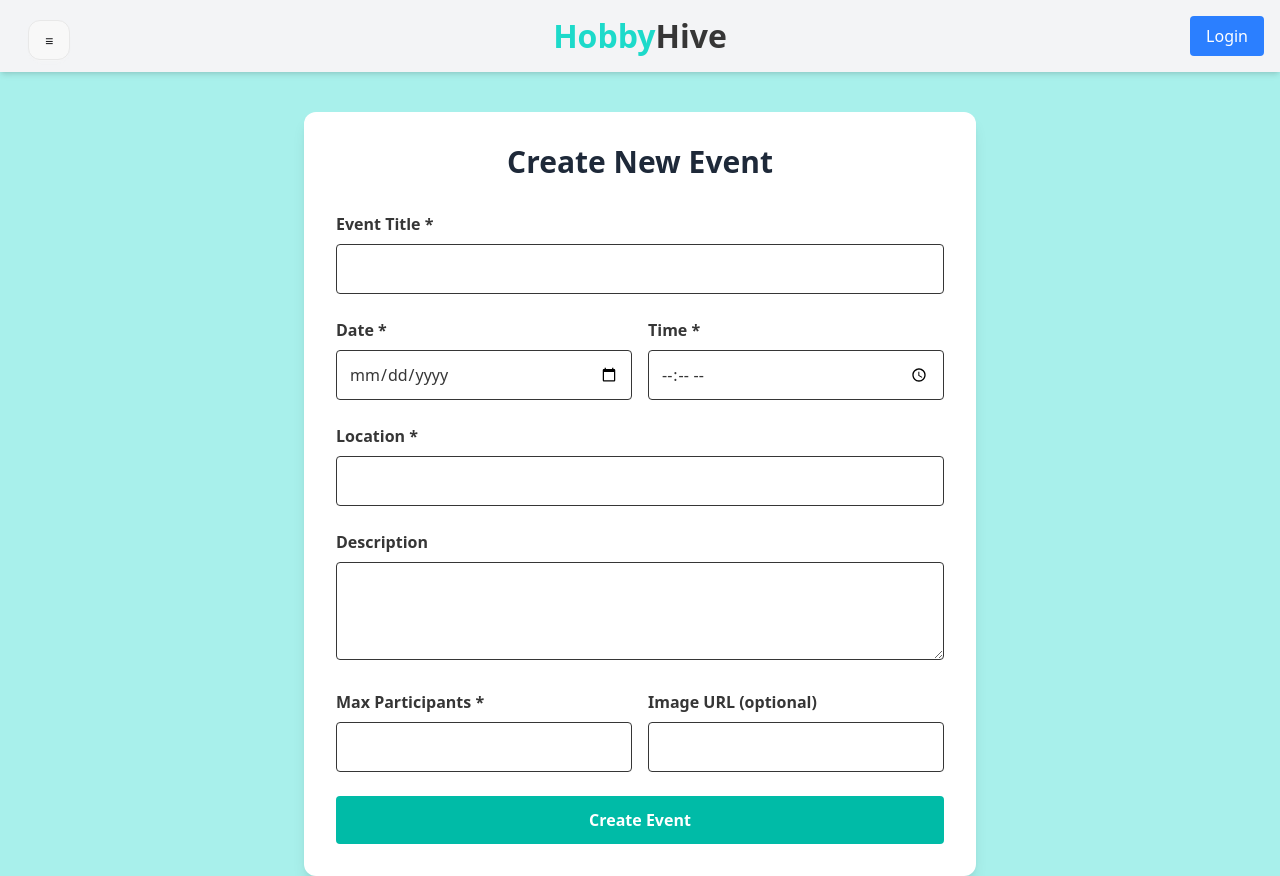
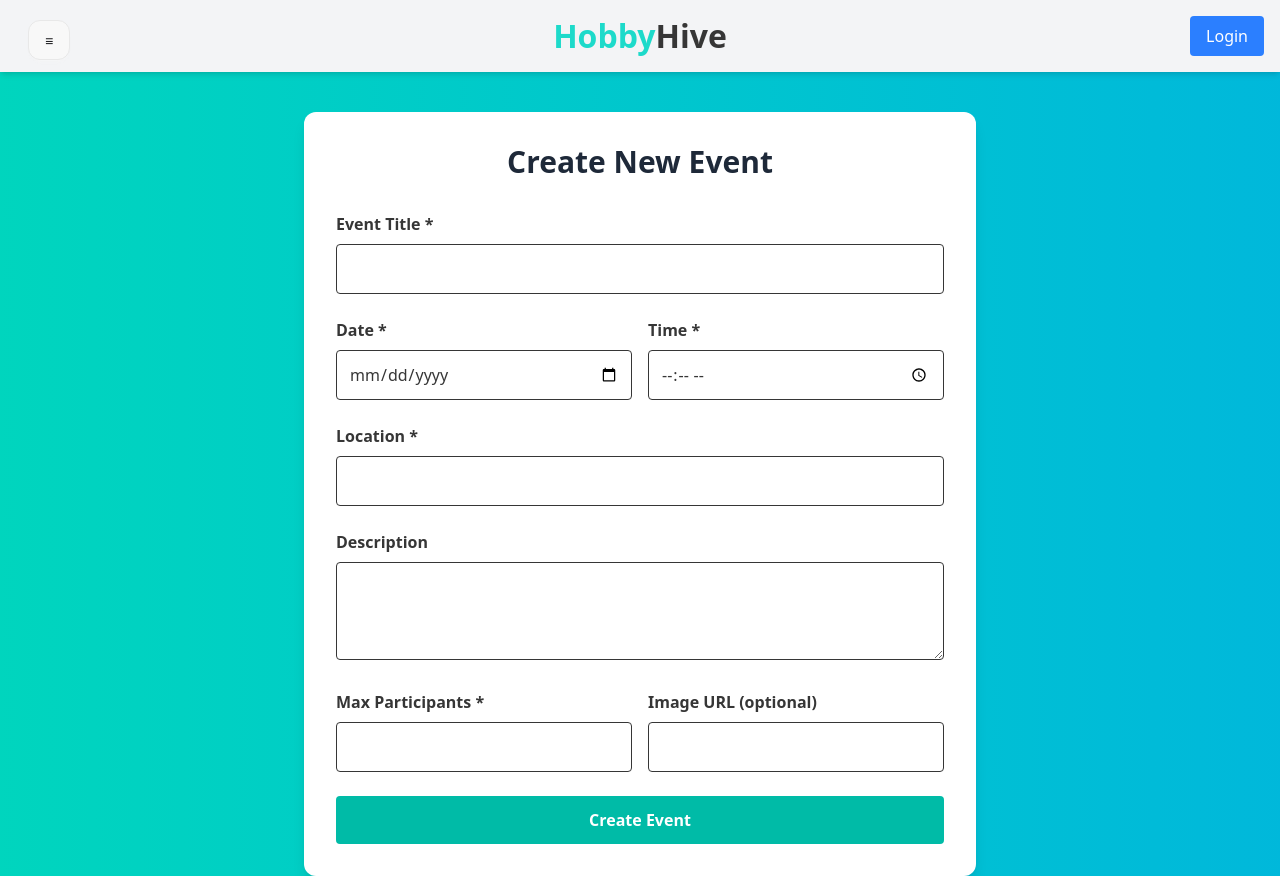
Before and after one commit to divisha-jn/HobbyHive, a Next.js app in the folder sc2006-hobbyhive/: page /host/CreateEvent in a window 1280 px wide. Built offline with nearby package versions, Linux system fonts and the light colour scheme; no server answers.

Commit message:
changed background

```diff
--- a/sc2006-hobbyhive/app/events/page.tsx
+++ b/sc2006-hobbyhive/app/events/page.tsx
@@ -102,7 +102,7 @@ const EventsPage: React.FC = () => {
   };
 
   return (
-    <div className="min-h-screen" style={{ backgroundColor: "#A8F0EB" }}>
+    <div className="bg-gradient-to-r from-teal-400 to-cyan-500">
       {/* Navbar */}
       <div className="absolute top-2 left-4 z-50">
         <Navbar />
--- a/sc2006-hobbyhive/app/host/CreateEvent/page.tsx
+++ b/sc2006-hobbyhive/app/host/CreateEvent/page.tsx
@@ -53,7 +53,7 @@ export default function CreateEvent() {
   };
 
   return (
-    <div className="min-h-screen bg-[#A8F0EB] relative">
+    <div className="bg-gradient-to-r from-teal-400 to-cyan-500">
       <div className="absolute top-2 left-4 z-50">
         <Navbar />
       </div>
--- a/sc2006-hobbyhive/app/page.tsx
+++ b/sc2006-hobbyhive/app/page.tsx
@@ -30,9 +30,14 @@ export default function Home() {
 
   return (
     <main className="min-h-screen bg-gradient-to-b from-teal-100 to-white">
-      {/* Navbar at top */}
+
+      {/* Navbar */}
+      <div className="absolute top-2 left-4 z-50">
+        <Navbar />
+      </div>
+
+      {/* Header */}
       <Header />
-      <Navbar />
 
       {/* Hero section */}
       <section className="text-center py-20 bg-gradient-to-r from-teal-400 to-cyan-500 text-white shadow-md">
--- a/sc2006-hobbyhive/app/profile/page.tsx
+++ b/sc2006-hobbyhive/app/profile/page.tsx
@@ -123,7 +123,7 @@ const ProfilePage: React.FC = () => {
   if (!user) return <p className="p-6 text-center">Loading...</p>;
 
   return (
-    <div className="min-h-screen" style={{ backgroundColor: "#A8F0EB" }}>
+    <div className="bg-gradient-to-r from-teal-400 to-cyan-500">
       {/* Navbar */}
       <div className="absolute top-2 left-4 z-50">
         <Navbar />
```
Also changed, not shown: sc2006-hobbyhive/app/host/EditCancel/page.tsx (renamed from sc2006-hobbyhive/app/host/EditCancel.tsx), sc2006-hobbyhive/app/host/ManageParticipants/page.tsx (renamed from sc2006-hobbyhive/app/host/ManageParticipants.tsx), sc2006-hobbyhive/app/host/Notifications/page.tsx (renamed from sc2006-hobbyhive/app/host/Notifications.tsx).
